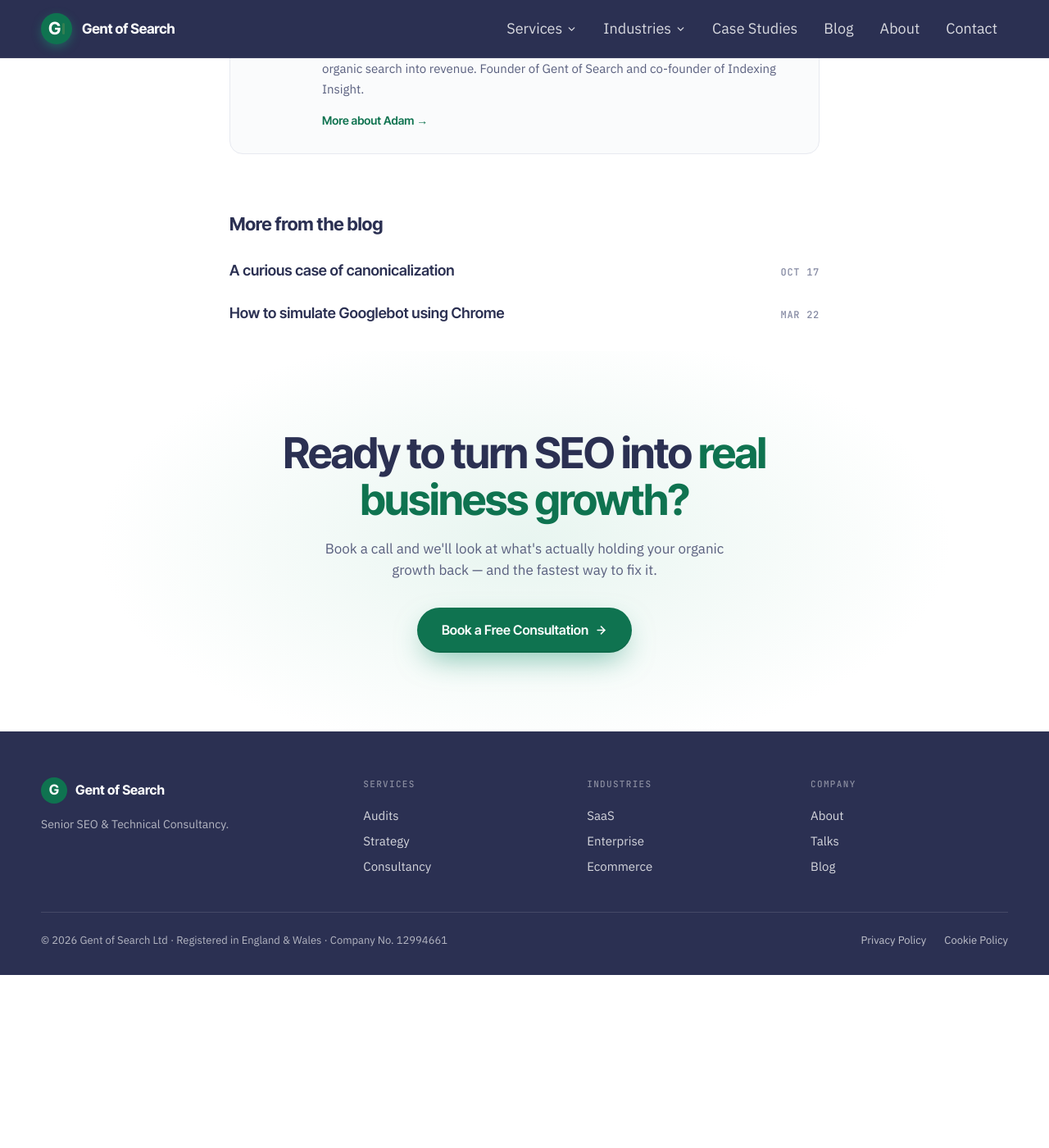
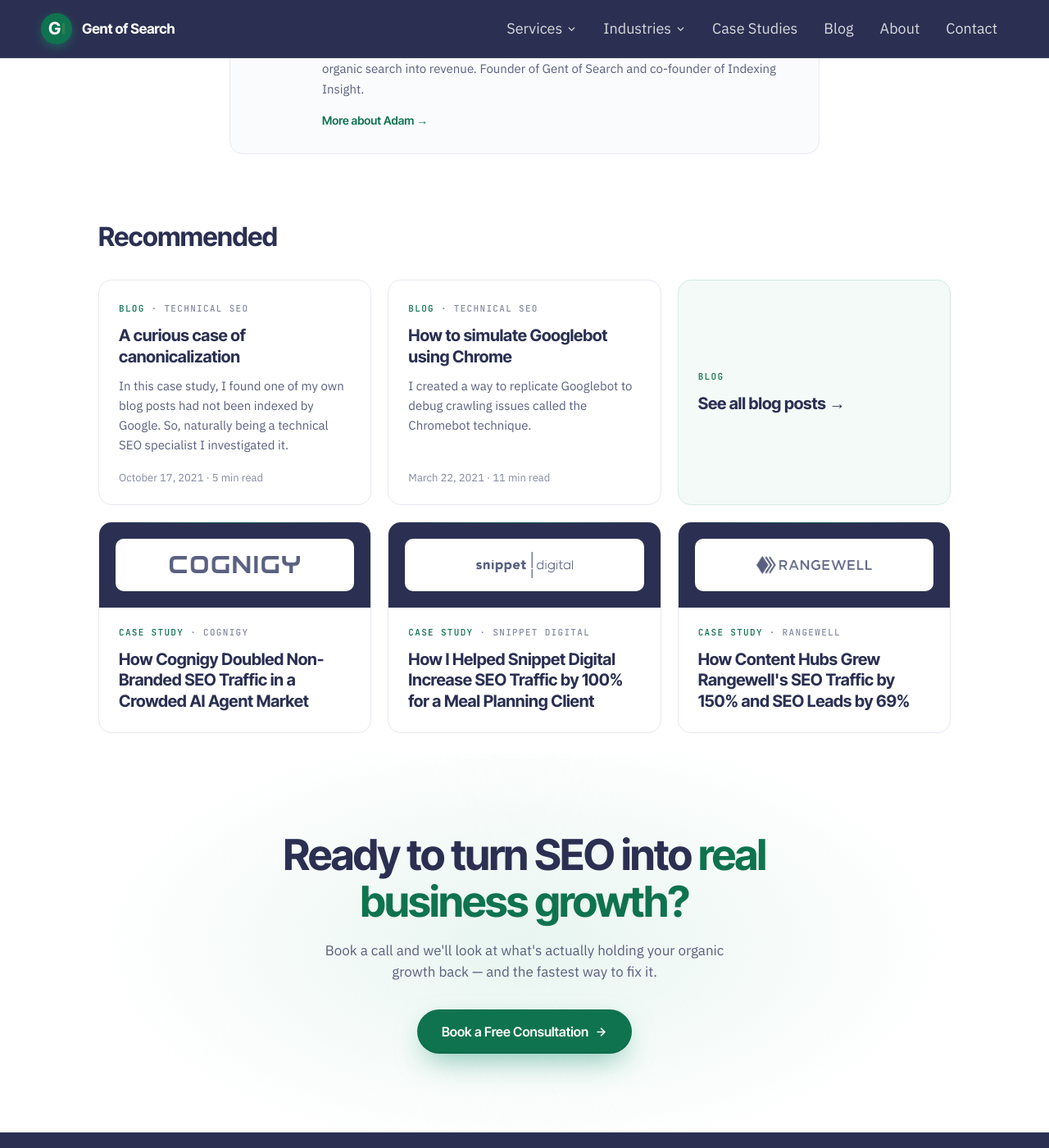
Before and after one commit to Gent-of-Search/gentofsearch.com, a Jekyll site: the page built from _posts/2022-05-26-how-to-debug-javascript-seo-issues-in-chrome.md, in a window 1280 px wide and 1400 px high, scrolled down 9500 px. Shown: the whole window at 82% size. Built offline with Jekyll 4.4.1, drawn with Linux system fonts in a browser that asks for light colours; before the commit the page ends 10689 px from its top, so only the background shows below that.

Commit message:
Blog posts: replace More from the blog list with a 6-tile Recommended grid
Three recent posts on top (plus a See all tile while there are fewer than
three), three case studies below.

Co-Authored-By: Claude Opus 5.5 <noreply@anthropic.com>

```diff
--- a/_layouts/post.html
+++ b/_layouts/post.html
@@ -48,22 +48,49 @@ nav_active: blog
 </section>
 
 {% assign more_posts = site.posts | where_exp: "p", "p.url != page.url" | slice: 0, 3 %}
-{% if more_posts.size > 0 %}
-<!-- ===================== MORE POSTS ===================== -->
-<section style="padding:56px 0 20px;">
-  <div style="width:min(720px,100% - 48px); margin:0 auto;">
-    <h2 style="font-family:'Inter Tight',sans-serif; font-weight:700; font-size:22px; letter-spacing:-0.01em; color:#2B3052; margin:0 0 8px;">More from the blog</h2>
-    <div style="margin-top:14px;">
+{% assign more_cases = site.case_studies | sort: "order" | slice: 0, 3 %}
+<!-- ===================== RECOMMENDED ===================== -->
+<section style="padding:64px 0 24px;">
+  <div style="width:min(1040px,100% - 48px); margin:0 auto;">
+    <h2 style="font-family:'Inter Tight',sans-serif; font-weight:700; font-size:clamp(26px,2.6vw,32px); letter-spacing:-0.015em; color:#2B3052; margin:0 0 28px;">Recommended</h2>
+    {% if more_posts.size > 0 %}
+    <div class="rec-grid gos-g3" style="display:grid; grid-template-columns:repeat(3,1fr); gap:20px;">
       {% for p in more_posts %}
-      <a href="{{ p.url | relative_url }}" class="more-link" style="display:flex; justify-content:space-between; align-items:baseline; gap:20px; padding:12px 0; text-decoration:none; color:#2B3052;">
-        <span style="font-family:'Inter Tight',sans-serif; font-weight:600; font-size:18px; color:inherit;">{{ p.title }}</span>
-        <span style="font-family:'JetBrains Mono',monospace; font-size:12px; letter-spacing:0.06em; text-transform:uppercase; color:#8489A2; white-space:nowrap;">{{ p.date | date: "%b %-d" }}</span>
-      </a>
+      <div class="cs-card rec-card" style="position:relative; display:flex; flex-direction:column; background:#FFFFFF; border:1px solid #E7E9F0; border-radius:16px; padding:26px 24px 22px;">
+        <div style="font-family:'JetBrains Mono',monospace; font-size:11px; font-weight:500; letter-spacing:0.12em; text-transform:uppercase; color:#0F7350; margin-bottom:12px;">Blog{% if p.category %} <span style="color:#8489A2;">&middot; {{ p.category }}</span>{% endif %}</div>
+        <h3 style="font-family:'Inter Tight',sans-serif; font-weight:700; font-size:20px; line-height:1.28; letter-spacing:-0.01em; color:#2B3052; margin:0 0 10px;"><a href="{{ p.url | relative_url }}" class="cs-card-link" style="color:inherit; text-decoration:none;">{{ p.title }}</a></h3>
+        <p style="font-size:15px; line-height:1.6; color:#5A607F; margin:0 0 18px;">{{ p.description }}</p>
+        <div style="margin-top:auto; font-size:13px; color:#8489A2;">{{ p.date | date: "%B %-d, %Y" }}{% if p.read_time %} &middot; {{ p.read_time }}{% endif %}</div>
+      </div>
+      {% endfor %}
+      {% if more_posts.size < 3 %}
+      <div class="cs-card rec-card" style="position:relative; display:flex; flex-direction:column; justify-content:center; align-items:flex-start; background:#F4FAF7; border:1px solid #D5EBE1; border-radius:16px; padding:26px 24px;">
+        <div style="font-family:'JetBrains Mono',monospace; font-size:11px; font-weight:500; letter-spacing:0.12em; text-transform:uppercase; color:#0F7350; margin-bottom:12px;">Blog</div>
+        <h3 style="font-family:'Inter Tight',sans-serif; font-weight:700; font-size:20px; line-height:1.28; letter-spacing:-0.01em; color:#2B3052; margin:0;"><a href="{{ '/blog/' | relative_url }}" class="cs-card-link" style="color:inherit; text-decoration:none;">See all blog posts &rarr;</a></h3>
+      </div>
+      {% endif %}
+    </div>
+    {% endif %}
+    {% if more_cases.size > 0 %}
+    <div class="rec-grid gos-g3" style="display:grid; grid-template-columns:repeat(3,1fr); gap:20px; margin-top:20px;">
+      {% for c in more_cases %}
+      <div class="cs-card rec-card" style="position:relative; display:flex; flex-direction:column; background:#FFFFFF; border:1px solid #E7E9F0; border-radius:16px; overflow:hidden;">
+        <div style="background:#2B3052; padding:20px; position:relative;">
+          <div style="position:absolute; top:0; left:20px; right:20px; height:1px; background:linear-gradient(90deg, transparent, #0F7350, transparent); opacity:0.7;"></div>
+          <div style="background:#FFFFFF; border-radius:10px; padding:12px 16px; display:flex; align-items:center; justify-content:center; height:64px;">
+            <img src="{{ c.logo | relative_url }}" alt="{{ c.client }} logo" loading="lazy" style="height:{{ c.logo_height | default: 40 | times: 0.8 | round }}px; max-width:100%; width:auto; object-fit:contain;">
+          </div>
+        </div>
+        <div style="padding:22px 24px 24px; display:flex; flex-direction:column; flex:1;">
+          <div style="font-family:'JetBrains Mono',monospace; font-size:11px; font-weight:500; letter-spacing:0.12em; text-transform:uppercase; color:#0F7350; margin-bottom:12px;">Case study <span style="color:#8489A2;">&middot; {{ c.client }}</span></div>
+          <h3 style="font-family:'Inter Tight',sans-serif; font-weight:700; font-size:20px; line-height:1.28; letter-spacing:-0.01em; color:#2B3052; margin:0;"><a href="{{ c.url | relative_url }}" class="cs-card-link" style="color:inherit; text-decoration:none;">{{ c.title }}</a></h3>
+        </div>
+      </div>
       {% endfor %}
     </div>
+    {% endif %}
   </div>
 </section>
-{% endif %}
 
 <!-- ===================== FINAL CTA ===================== -->
 {% include cta.html %}
--- a/assets/css/site.css
+++ b/assets/css/site.css
@@ -143,6 +143,7 @@ img { max-width: 100%; }
 .cs-card:hover { transform:translateY(-3px); box-shadow:0 22px 44px -22px rgba(43,48,82,0.35); }
 /* The title is the card's only link; its ::after stretches the click area over the whole card */
 .cs-card-link::after { content:""; position:absolute; inset:0; z-index:1; border-radius:20px; }
+.rec-card .cs-card-link::after { border-radius:16px; }
 .cs-card:hover .cs-card-link { color:#0F7350 !important; }
 .cs-card-link:focus-visible { outline:none; }
 .cs-card:has(.cs-card-link:focus-visible) { outline:2px solid #0F7350; outline-offset:3px; }
```
